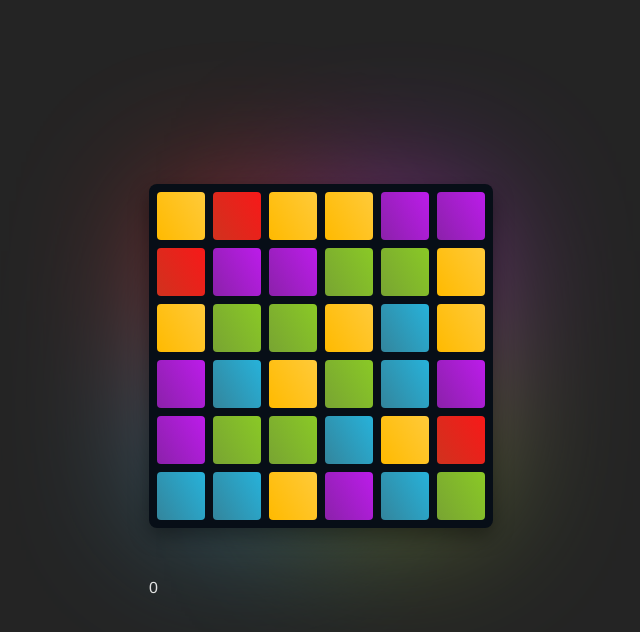
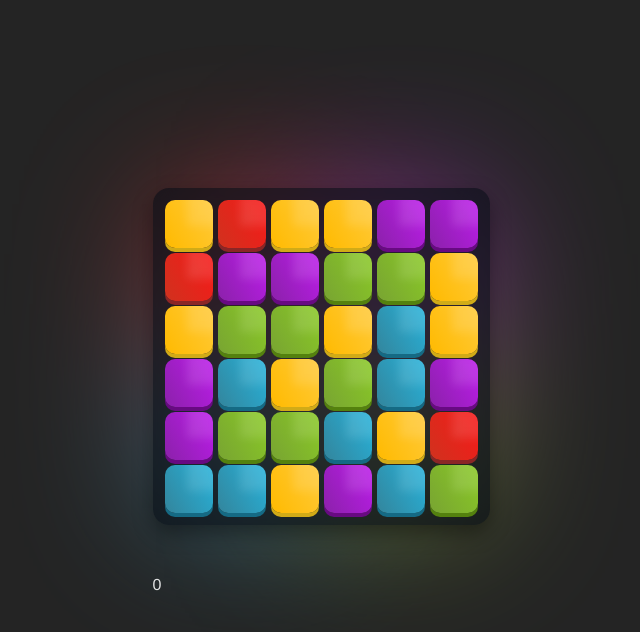
Before and after one commit to DavidBachmann/tilesgame, a React (Vite) app: page / in a window 1280 px wide. Shown: the top 632 px of the page, without its empty margins (319-959 px from the left). Built offline with nearby package versions, Linux system fonts and the light colour scheme.

Commit message:
feat: color and light tinkering

```diff
--- a/src/App.tsx
+++ b/src/App.tsx
@@ -6,8 +6,6 @@ import { Grid } from "./components/Grid";
 import { Tile } from "./components/Tile";
 import { UI, Area } from "./components/UI";
 import { Backlight } from "./components/Backlight";
-import { typeToColor } from "./utils";
-import { CONSTANTS } from "./constants";
 
 export default function App() {
   const init = useTileStore((state) => state.actions.init);
--- a/src/components/Grid/Grid.css.ts
+++ b/src/components/Grid/Grid.css.ts
@@ -4,10 +4,11 @@ import { CONSTANTS } from "../../constants";
 export const root = styled("div")({
   display: "grid",
   gridTemplate: `repeat(${CONSTANTS.DIMENSIONS}, 1fr) / repeat(${CONSTANTS.DIMENSIONS}, 1fr)`,
-  gap: 8,
-  background: "#070e17",
-  padding: 8,
-  borderRadius: 8,
+  gap: 5,
+  background: "rgba(7,14,23,0.6)",
+  padding: 12,
+  backdropFilter: "blur(16px)",
+  borderRadius: 16,
   position: "relative",
   boxShadow: "0px 8px 20px rgba(0,0,0,0.4)",
 });
--- a/src/components/Tile/Tile.css.ts
+++ b/src/components/Tile/Tile.css.ts
@@ -9,32 +9,60 @@ export const root = styled(motion.div)({
 export const tile = styled(motion.div)({
   width: CONSTANTS.TILE_SIZE,
   height: CONSTANTS.TILE_SIZE,
-  borderRadius: 4,
+  borderRadius: 10,
   transition: "opacity 0.1s",
   cursor: "pointer",
+  boxShadow: "0 4px 0 var(--color-shadow, transparent)",
+  overflow: "hidden",
+  position: "relative",
+  background:
+    "linear-gradient(240deg, var(--color-bg-from, transparent), var(--color-bg-to, transparent))",
+  "&::before": {
+    content: "''",
+    zIndex: 1,
+    position: "absolute",
+    background: "transparent",
+    borderRadius: "50%",
+    right: "10px",
+    top: "10px",
+    boxShadow: "0px 0px 10px 16px rgba(255, 255, 255, 0.12)",
+  },
   '&[data-type="-1"]': {
-    background: "transparent",
+    "&::before": {
+      content: "initial",
+    },
   },
   '&[data-type="0"]': {
-    background: `linear-gradient(240deg, ${CONSTANTS.COLORS.RED.normal}, ${CONSTANTS.COLORS.RED.secondary})`,
+    "--color-shadow": CONSTANTS.COLORS.RED.shadow,
+    "--color-bg-from": CONSTANTS.COLORS.RED.normal,
+    "--color-bg-to": CONSTANTS.COLORS.RED.secondary,
   },
   '&[data-type="1"]': {
-    background: `linear-gradient(240deg, ${CONSTANTS.COLORS.YELLOW.normal}, ${CONSTANTS.COLORS.YELLOW.secondary})`,
+    "--color-shadow": CONSTANTS.COLORS.YELLOW.shadow,
+    "--color-bg-from": CONSTANTS.COLORS.YELLOW.normal,
+    "--color-bg-to": CONSTANTS.COLORS.YELLOW.secondary,
   },
   '&[data-type="2"]': {
-    background: `linear-gradient(240deg, ${CONSTANTS.COLORS.GREEN.normal}, ${CONSTANTS.COLORS.GREEN.secondary})`,
+    "--color-shadow": CONSTANTS.COLORS.GREEN.shadow,
+    "--color-bg-from": CONSTANTS.COLORS.GREEN.normal,
+    "--color-bg-to": CONSTANTS.COLORS.GREEN.secondary,
   },
   '&[data-type="3"]': {
-    background: `linear-gradient(240deg, ${CONSTANTS.COLORS.BLUE.normal}, ${CONSTANTS.COLORS.BLUE.secondary})`,
+    "--color-shadow": CONSTANTS.COLORS.BLUE.shadow,
+    "--color-bg-from": CONSTANTS.COLORS.BLUE.normal,
+    "--color-bg-to": CONSTANTS.COLORS.BLUE.secondary,
   },
   '&[data-type="4"]': {
-    background: `linear-gradient(240deg, ${CONSTANTS.COLORS.PURPLE.normal}, ${CONSTANTS.COLORS.PURPLE.secondary})`,
+    "--color-shadow": CONSTANTS.COLORS.PURPLE.shadow,
+    "--color-bg-from": CONSTANTS.COLORS.PURPLE.normal,
+    "--color-bg-to": CONSTANTS.COLORS.PURPLE.secondary,
   },
 });
 
 export const explosion = styled(motion.div)({
   position: "absolute",
   inset: 0,
-  borderRadius: 4,
-  background: "#fff2b0",
+  borderRadius: 10,
+  background: CONSTANTS.COLORS.WHITE.normal,
+  boxShadow: `0 4px 0 ${CONSTANTS.COLORS.WHITE.shadow}`,
 });
--- a/src/components/Tile/Tile.tsx
+++ b/src/components/Tile/Tile.tsx
@@ -5,7 +5,7 @@ import * as css from "./Tile.css";
 
 const explosion: Variants = {
   animate: {
-    opacity: [1, 0, 1, 0],
+    opacity: 0,
     transition: {
       duration: CONSTANTS.TILE_ANIMATION_MS / 1000,
     },
@@ -49,11 +49,16 @@ export const Tile = ({
       )}
       <css.tile
         drag
-        dragTransition={{ bounceStiffness: 50, bounceDamping: 10 }}
+        dragTransition={{ bounceStiffness: 100, bounceDamping: 10 }}
         dragDirectionLock
         dragSnapToOrigin
         dragMomentum={false}
-        dragConstraints={{ top: -16, left: -16, right: 16, bottom: 16 }}
+        dragConstraints={{
+          top: 0,
+          left: 0,
+          right: 0,
+          bottom: 0,
+        }}
         onDragStart={(_, info) => onDrag(info)}
         dragElastic={0.05}
         data-selected={selected}
--- a/src/constants.ts
+++ b/src/constants.ts
@@ -1,9 +1,14 @@
 const colors = {
-  RED: { secondary: "#d0321e", normal: "#f71919" },
-  YELLOW: { normal: "#ffca3a", secondary: "#ffba00" },
-  GREEN: { normal: "#8ac926", secondary: "#78a432" },
-  BLUE: { secondary: "#33859c", normal: "#27b2da" },
-  PURPLE: { secondary: "#8b21aa", normal: "#bc1cea" },
+  RED: { secondary: "#d0321e", normal: "#f71919", shadow: "#8b2626" },
+  YELLOW: { normal: "#ffca3a", secondary: "#ffba00", shadow: "#d1ab17" },
+  GREEN: { normal: "#8ac926", secondary: "#78a432", shadow: "#54810e" },
+  BLUE: { secondary: "#33859c", normal: "#27b2da", shadow: "#156a84" },
+  PURPLE: { secondary: "#8b21aa", normal: "#bc1cea", shadow: "#680a82" },
+  WHITE: {
+    normal: "#efe2e1",
+    secondary: "#f7f0ef",
+    shadow: "#d6d6d2",
+  },
 };
 export const CONSTANTS = {
   DIRECTIONS: ["top", "right", "bottom", "left"] as const,
```
